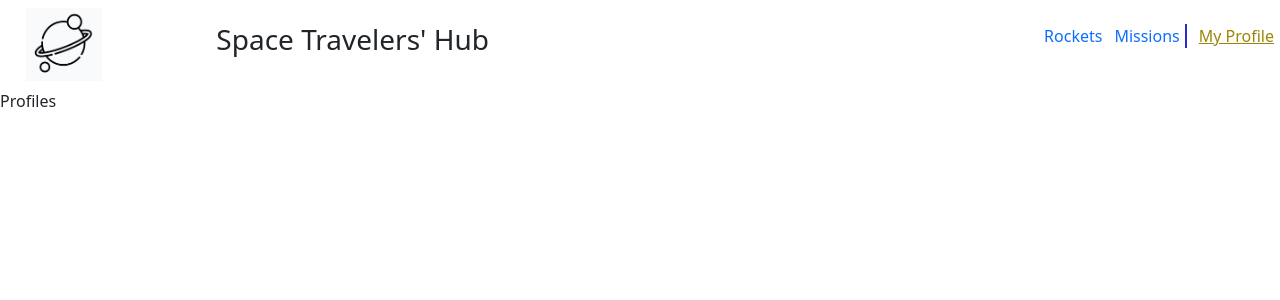
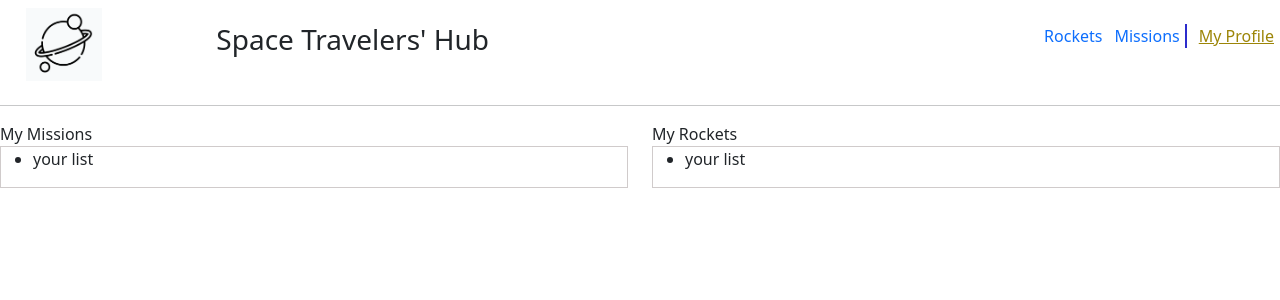
Before and after one commit to medsonmoombe/react-redux-group-project, a React (Create React App) app: page /my-profile in a window 1280 px wide. Shown: the top 300 px of the page. Built offline with nearby package versions, Linux system fonts and the light colour scheme.

Commit message:
profile structure added

```diff
--- a/src/App.css
+++ b/src/App.css
@@ -49,3 +49,8 @@
   color: white;
   border: none;
 }
+
+.missionList,
+.rocketList {
+  border: solid 0.5px rgb(208, 203, 203);
+}
--- a/src/components/Profiles.js
+++ b/src/components/Profiles.js
@@ -1,6 +1,22 @@
 import React from 'react';
 
 const Profiles = () => (
-  <div>Profiles</div>
+  <div className="profileContainer">
+    <hr />
+    <div className="row profileRow">
+      <div className="missionProfile col-6">
+        My Missions
+        <div className="missionList">
+          <ul><li>your list</li></ul>
+        </div>
+      </div>
+      <div className="rocketProfile col-6">
+        My Rockets
+        <div className="rocketList">
+          <ul><li>your list</li></ul>
+        </div>
+      </div>
+    </div>
+  </div>
 );
 export default Profiles;
```
